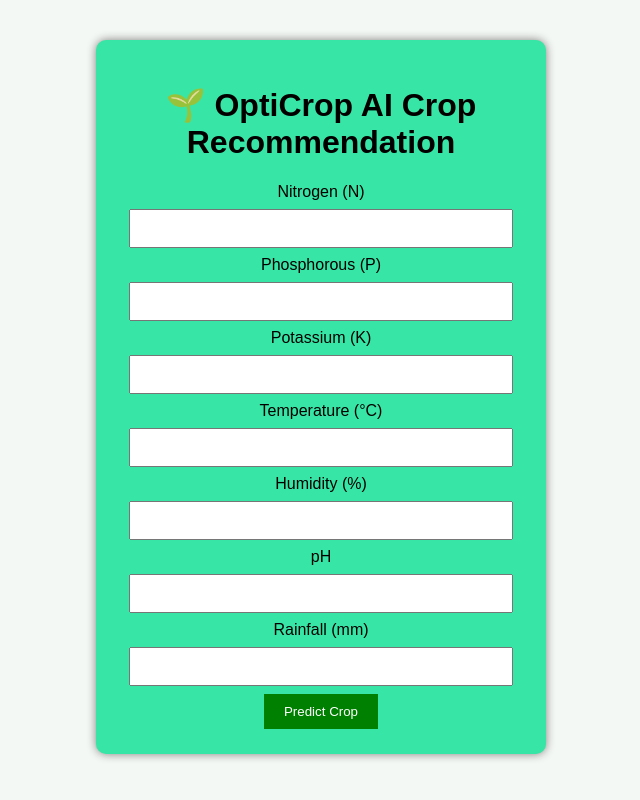
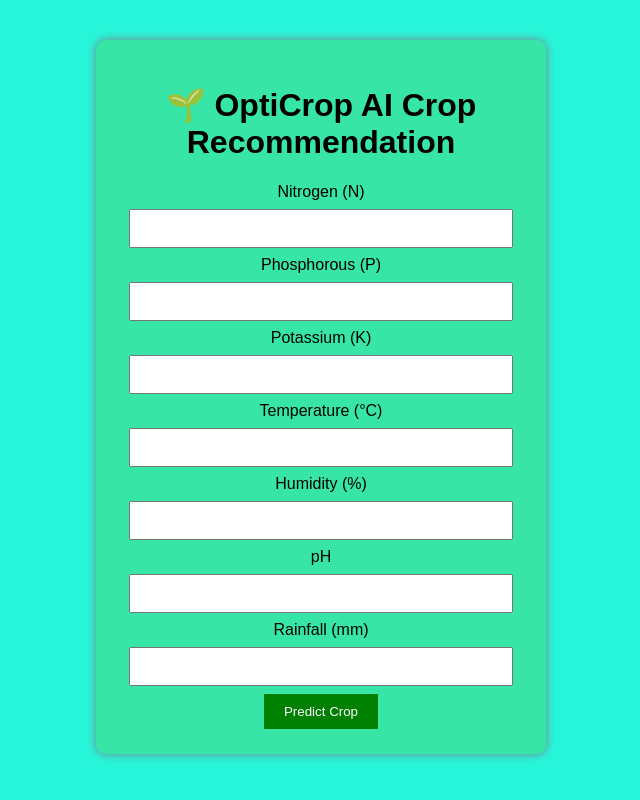
Before and after one commit to rockychandu/OptiCrop, a Flask app: page / in a window 1280 px wide. Shown: the whole page, without its empty margins (319-959 px from the left). Run offline with Flask 3, Linux system fonts and the light colour scheme; parts of the project's set-up code (start-up, migrations or seed data) failed here and were passed over.

Commit message:
removed unwanted code

```diff
--- a/static/script.js
+++ b/static/script.js
@@ -1,4 +1,4 @@
-// Wait until the page loads
+
 document.addEventListener("DOMContentLoaded", function () {
 
     const form = document.querySelector("form");
--- a/static/style.css
+++ b/static/style.css
@@ -1,5 +1,5 @@
 body{
-    background:#f4f8f4;
+    background:#27F5DA;
     font-family:Arial;
 }
 
```
Also changed, not shown: app.py (+0 -14 lines), database.db.
